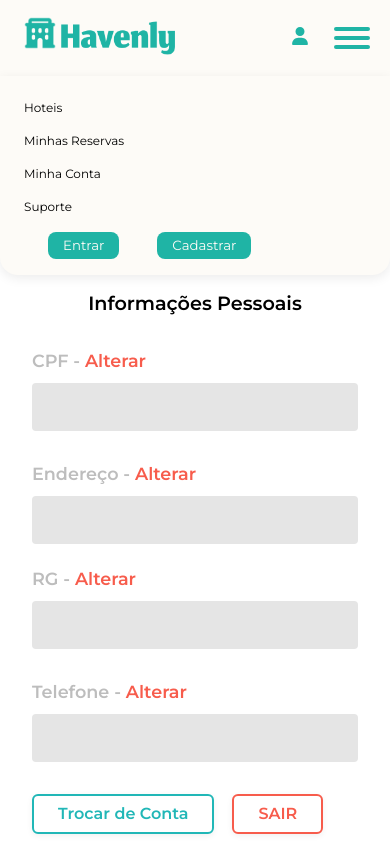
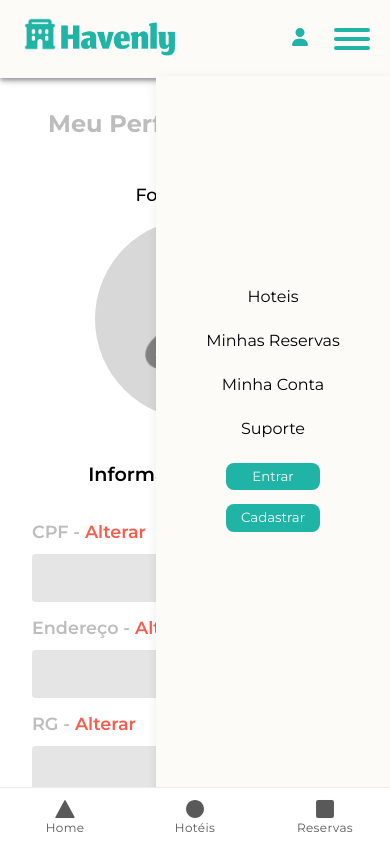
Before and after one commit to vitorVier/havenly-ionic, a React (Vite) app: page /security in a window 390 px wide. Both pictures are taken after a click on the button "Abrir menu". Built offline with nearby package versions, Linux system fonts and the light colour scheme.

Commit message:
ajuste-estilos

```diff
--- a/src/App.tsx
+++ b/src/App.tsx
@@ -33,7 +33,7 @@ import '@ionic/react/css/flex-utils.css';
 import '@ionic/react/css/display.css';
 import { Details } from './pages/details';
 import { ProfilePage } from './pages/profile';
-import { SecurityPage } from './pages/security';
+import { SecurityPage } from './pages/security/security';
 
 setupIonicReact();
 
@@ -51,6 +51,16 @@ const App: React.FC = () => (
           <Route path="/reservations">
             <Tab3 />
           </Route>
+
+          <Route exact path="/details/:id">
+            <Details />
+          </Route>
+          <Route exact path="/profile">
+            <ProfilePage />
+          </Route>
+          <Route exact path="/security">
+            <SecurityPage />
+          </Route>
         </IonRouterOutlet>
 
         <IonTabBar slot="bottom">
@@ -60,24 +70,14 @@ const App: React.FC = () => (
           </IonTabButton>
           <IonTabButton tab="tab2" href="/accommodations">
             <IonIcon aria-hidden="true" icon={ellipse} />
-            <IonLabel>Accommodations</IonLabel>
+            <IonLabel>Hotéis</IonLabel>
           </IonTabButton>
           <IonTabButton tab="tab3" href="/reservations">
             <IonIcon aria-hidden="true" icon={square} />
-            <IonLabel>Reservations</IonLabel>
+            <IonLabel>Reservas</IonLabel>
           </IonTabButton>
         </IonTabBar>
       </IonTabs>
-
-      <Route exact path="/details/:id">
-        <Details />
-      </Route>
-      <Route exact path="/profile">
-        <ProfilePage />
-      </Route>
-      <Route exact path="/security">
-        <SecurityPage />
-      </Route>
     </IonReactRouter>
   </IonApp>
 );
--- a/src/components/header/header.css
+++ b/src/components/header/header.css
@@ -1,6 +1,6 @@
 header {
     width: 100%;
-    height: 76px;
+    height: auto;
     display: flex;
     align-items: center;
     justify-content: center;
@@ -177,30 +177,33 @@ nav a:hover {
 .nav-mobile.open {
     display: flex;
     flex-direction: column;
+    align-items: center;
+    justify-content: center;
     position: absolute;
     top: 76px;
-    left: 0;
-    width: 100vw;
+    right: 0;
+    width: 60vw;
+    height: 100vh;
     background: var(--contrast-secondary);
     box-shadow: 0 3px 12px rgba(0,0,0,0.08);
-    padding: 24px 0 16px 0;
     z-index: 100;
-    gap: 18px;
-    align-items: flex-start;
     border-bottom-left-radius: 18px;
-    border-bottom-right-radius: 18px;
 }
 
     .nav-mobile select,
     .nav-mobile a,
     .nav-mobile .buttons {
-        margin-left: 24px;
+        display: flex;
+        flex-direction: column;
+        font-size: 16px;
     }
 }
 
-/* Hide mobile nav on larger screens */
-/* @media (min-width: 901px) {
-    .nav-mobile {
-        display: none !important;
-    }
-} */
+.nav-open {
+    height: 50%;
+    display: flex;
+    flex-direction: column;
+    align-items: center;
+    gap: 25px;
+    font-size: 16px;
+}
--- a/src/components/header/index.tsx
+++ b/src/components/header/index.tsx
@@ -46,6 +46,7 @@ export function Header() {
                     </button>
 
                     <nav className={navOpen ? "nav-mobile open" : "nav-mobile"}>
+                        <div className='nav-open'>
                             <Link to="/accommodations" onClick={() => setNavOpen(!navOpen)}>Hoteis</Link>
                             <Link to="/reservations" onClick={() => setNavOpen(!navOpen)}>Minhas Reservas</Link>
                             <Link to="/profile" onClick={() => setNavOpen(!navOpen)}>Minha Conta</Link>
@@ -58,6 +59,7 @@ export function Header() {
                                 <Link to="register">
                                     <button onClick={() => setNavOpen(!navOpen)}>Cadastrar</button>
                                 </Link>
+                            </div>
                         </div>
                     </nav>
 
--- a/src/pages/profile/profile.css
+++ b/src/pages/profile/profile.css
@@ -3,7 +3,6 @@
   max-width: 1200px;
   margin: 0 auto;
   padding: 48px 32px 0 32px;
-  font-family: 'Montserrat', Arial, sans-serif;
 }
 
 .profile-tabs {
@@ -188,3 +187,25 @@
   background: #F75C4C;
   color: #fff;
 }
+
+@media (max-width: 500px) {
+  .profile-container {
+    padding-top: 200px;
+    overflow: visible;
+  }
+}
+
+@media (max-width: 450px) {
+  .profile-container {
+    padding-top: 280px;
+    overflow: visible;
+    margin-bottom: 350px;
+  }
+}
+
+@media (max-width: 400px) {
+  .profile-container {
+    padding-top: 380px;
+    overflow: visible;
+  }
+}
--- a/src/pages/security/security.css
+++ b/src/pages/security/security.css
@@ -1,16 +1,13 @@
-
 .security-container {
   width: 100%;
   max-width: 1200px;
   margin: 0 auto;
   padding: 48px 32px 0 32px;
-  font-family: 'Montserrat', Arial, sans-serif;
 }
 
 .security-tabs {
   display: flex;
   gap: 32px;
-  margin-bottom: 32px;
 }
 
 .tab {
@@ -29,9 +26,10 @@
 }
 
 .security-content {
-  width: 100%;
   display: flex;
   flex-direction: column;
+  width: 100%;
+  gap: 10px;
 }
 
 .security-photo-section {
@@ -39,6 +37,7 @@
   display: flex;
   flex-direction: column;
   align-items: center;
+  margin-top: 32px;
 }
 
 .security-photo-label {
@@ -59,7 +58,7 @@
   background: #D8D8D8;
 }
 
-.profileImage {
+.securityImage {
   width: 100%;
   height: 100%;
   border-radius: 50%;
@@ -67,11 +66,23 @@
   z-index: 999;
 }
 
+.remove-photo {
+  margin-top: 10px;
+  border: none;
+  color: #fff;
+  background-color: #F75C4C;
+}
+
+.remove-photo:hover {
+  background-color: #c0433f;
+}
+
 .eng-icon {
   position: absolute;
   bottom: 10px;
   right: 8px;
   cursor: pointer;
+  z-index: 10;
 }
 
 .security-info-section {
@@ -88,21 +99,18 @@
 }
 
 .security-fields {
-  width: 100%;
   display: flex;
   flex-direction: column;
-  gap: 24px;
+  gap: 15px;
 }
 
 .security-field-row {
-  width: 100%;
   display: flex;
   flex-direction: column;
-  gap: 32px;
+  gap: 15px;
 }
 
 .security-field {
-  width: 100%;
   flex: 1;
   display: flex;
   flex-direction: column;
@@ -110,9 +118,9 @@
 }
 
 .field-label {
-  color: #BDBDBD;
   font-weight: 600;
   font-size: 1.1rem;
+  color: #BDBDBD;
 }
 
 .field-edit {
@@ -179,3 +187,25 @@
   background: #F75C4C;
   color: #fff;
 }
+
+@media (max-width: 500px) {
+  .security-container {
+    padding-top: 200px;
+    overflow: visible;
+  }
+}
+
+@media (max-width: 450px) {
+  .security-container {
+    padding-top: 280px;
+    overflow: visible;
+    margin-bottom: 350px;
+  }
+}
+
+@media (max-width: 400px) {
+  .security-container {
+    padding-top: 380px;
+    overflow: visible;
+  }
+}
```
Also changed, not shown: src/pages/security/security.tsx (renamed from src/pages/security/index.tsx). Lines whose indentation alone changed are shown as unchanged.
